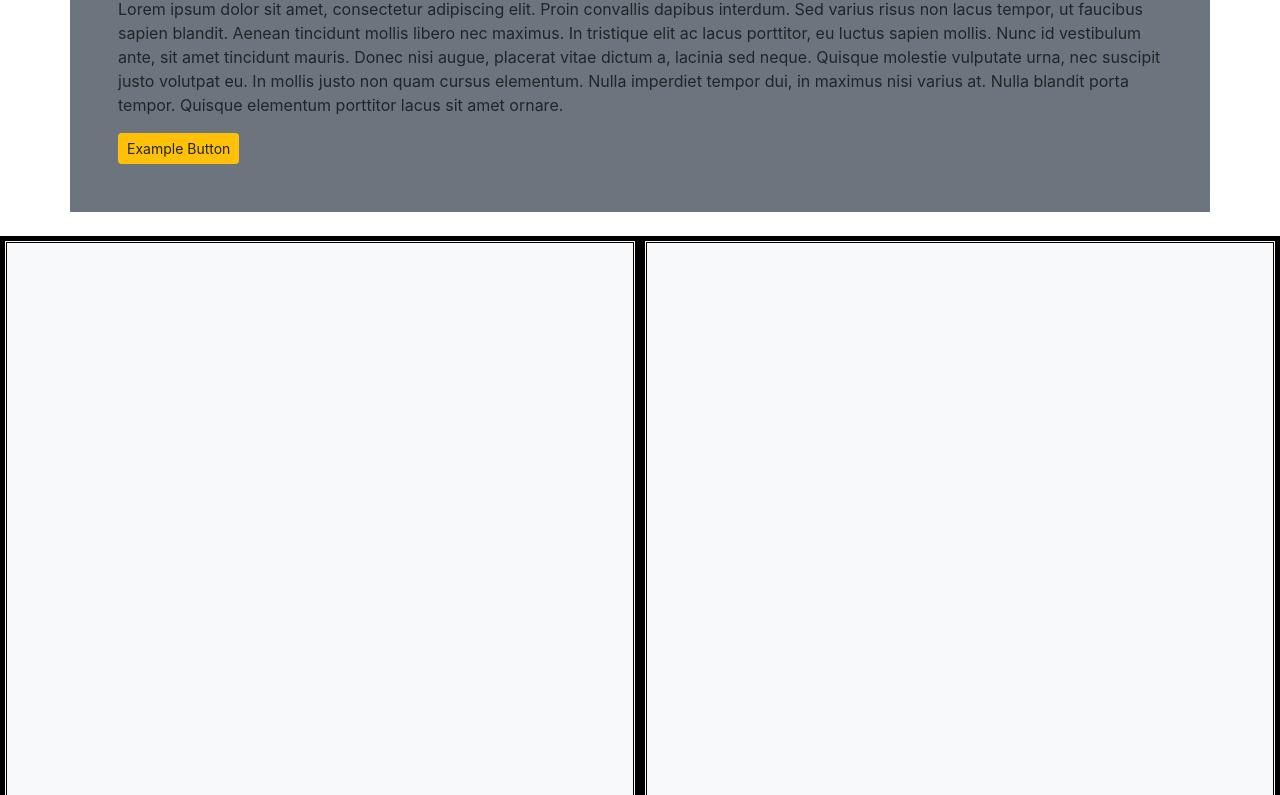
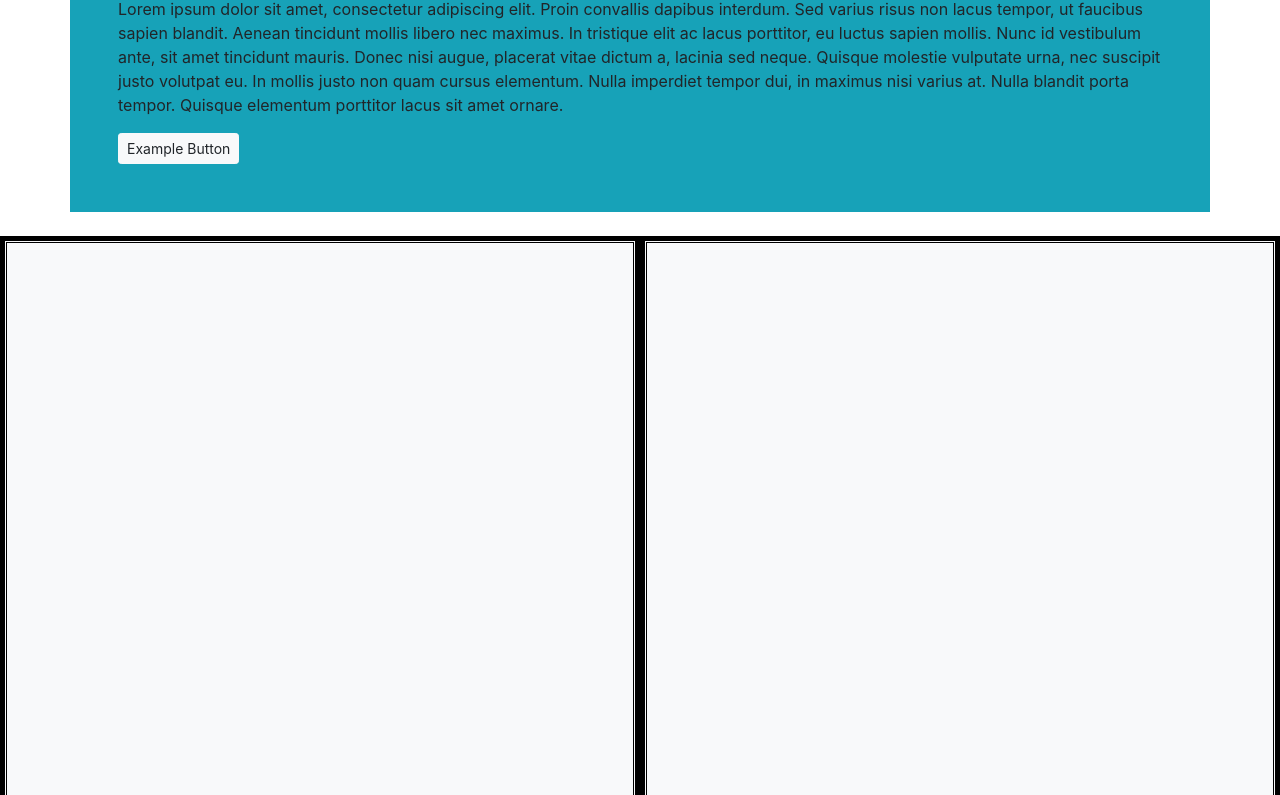
Before and after one commit to Brittneyfernandez/collab-practice, a plain HTML site: page index.html in a window 1280 px wide. Shown: the part 243-1038 px from the top of the page. Drawn offline with nearby package versions, Linux system fonts and the light colour scheme.

Commit message:
changing the colors

```diff
--- a/index.html
+++ b/index.html
@@ -36,7 +36,7 @@
     </header>
 
     <!-- Jumbotron Start -->
-    <div class="container bg-secondary myclass p-5 mt-5 rounded-3">
+    <div class="container bg-info myclass p-5 mt-5 rounded-3">
       <h1 class="mt-2">Custom Faux-Jumbotron</h1>
       <p>Lorem ipsum dolor sit amet, consectetur adipiscing elit. Proin convallis dapibus interdum.
         Sed varius risus non lacus tempor, ut faucibus sapien blandit. Aenean tincidunt mollis libero
@@ -45,7 +45,7 @@
         Quisque molestie vulputate urna, nec suscipit justo volutpat eu. In mollis justo non quam
         cursus elementum. Nulla imperdiet tempor dui, in maximus nisi varius at. Nulla blandit porta
         tempor. Quisque elementum porttitor lacus sit amet ornare.</p>
-      <button class="btn btn-warning btn-sm">Example Button</button>
+      <button class="btn btn-light btn-sm">Example Button</button>
     </div><br>
 
   <!-- Jumbotron End -->
```
